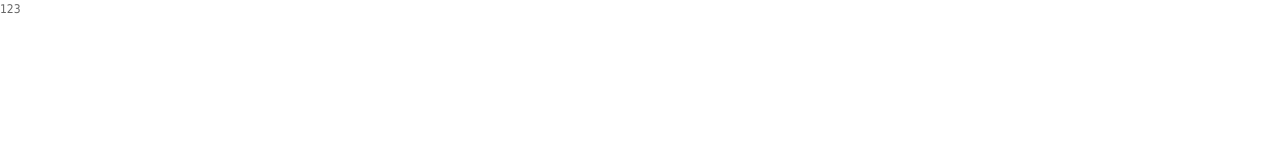
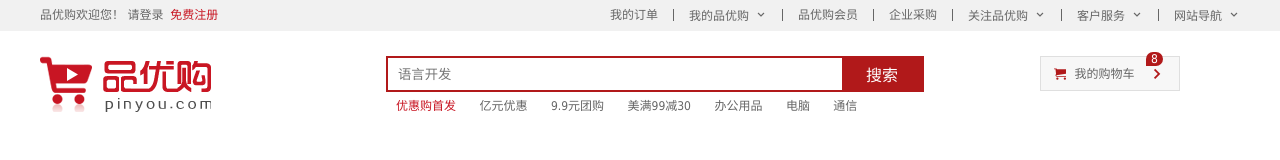
Before and after one commit to fuzikfu/my_html_demo, a plain HTML site: page 品优购/index.html in a window 1280 px wide. Drawn offline with Linux system fonts and the light colour scheme.

Commit message:
23.03.28

```diff
--- a/品优购/css/base.css
+++ b/品优购/css/base.css
@@ -2,7 +2,9 @@
 /* *的渲染效率可能会比较低,有的网页会给所有使用的标签进行初始化 */
 * {
     margin: 0;
-    padding: 0
+    padding: 0;
+    /* css3盒子模型 */
+    box-sizing: border-box;
 }
 
 /* em 和 i 斜体的文字不倾斜 */
@@ -39,7 +41,10 @@ a:hover {
 button,
 input {
     /* "\5B8B\4F53" 就是宋体的意思 这样浏览器兼容性比较好 */
-    font-family: Microsoft YaHei, Heiti SC, tahoma, arial, Hiragino Sans GB, "\5B8B\4F53", sans-serif
+    font-family: Microsoft YaHei, Heiti SC, tahoma, arial, Hiragino Sans GB, "\5B8B\4F53", sans-serif;
+    /* 默认有灰色边框，手动去掉 */
+    border: 0;
+    outline:none;
 }
 
 body {
--- a/品优购/css/common.css
+++ b/品优购/css/common.css
@@ -1,4 +1,144 @@
+/* 声明字体图标 */
+@font-face {
+    font-family: 'icomoon';
+    src: url('../fonts/icomoon.eot?tomleg');
+    src: url('../fonts/icomoon.eot?tomleg#iefix') format('embedded-opentype'),
+        url('../fonts/icomoon.ttf?tomleg') format('truetype'),
+        url('../fonts/icomoon.woff?tomleg') format('woff'),
+        url('../fonts/icomoon.svg?tomleg#icomoon') format('svg');
+    font-weight: normal;
+    font-style: normal;
+    font-display: block;
+}
+
+/* 版心 */
 .w {
     width: 1200px;
     margin: 0 auto;
 }
+
+.f1 {
+    float: left;
+}
+.f2 {
+    float: right;
+}
+.style_red {
+    color: #c81623;
+}
+
+/* 快捷导航模块 */
+.shortcut {
+    height: 31px;
+    line-height: 31px;
+    background-color: #f1f1f1;
+}
+.shortcut ul li {
+    float: left;
+}
+/* 选择所有偶数小li */
+.shortcut .f2 ul li:nth-child(2n) {
+    width: 1px;
+    height: 12px;
+    background-color: #666;
+    margin: 9px 15px 0;
+}
+
+.arrow-icon::after {
+    content: "\e91e";
+    font-family: 'icomoon';
+    margin-left: 6px;
+}
+
+/* header头部制作 */
+.header {
+    position: relative;
+    height: 105px;
+}
+.logo {
+    position: absolute;
+    top: 25px;
+    width: 171px;
+    height: 61px;
+}
+.logo a {
+    display: block;
+    width: 171px;
+    height: 61px;
+    background: url(../images/logo.png) no-repeat;
+    /* 京东的做法 */
+    /* font-size: 0; */
+    /* 淘宝的做法:让文字隐藏 */
+    text-indent: -9999px;
+    overflow: hidden;
+
+}
+.search {
+    position: absolute;
+    left: 346px;
+    top: 25px;
+    width: 538px;
+    height: 36px;
+    border: 2px solid #b1191a;
+}
+.search input {
+    width: 454px;
+    height: 32px;
+    padding-left: 10px;
+}
+.search button {
+    position: absolute;
+    width: 80px;
+    height: 32px;
+    background-color: #b1191a;
+    font-size: 16px;
+    color: white;
+}
+.hotwords {
+    position: absolute;
+    top: 66px;
+    left: 346px;
+}
+.hotwords a {
+    margin: 0 10px;
+}
+
+/* 购物车模块 */
+.shopcar {
+    position: absolute;
+    right: 60px;
+    top: 25px;
+    width: 140px;
+    height: 35px;
+    line-height: 35px;
+    text-align: center;
+    border: 1px solid #dfdfdf;
+    background-color: #f7f7f7;
+}
+
+.shopcar::before {
+    font-family: 'icomoon';
+    content: "\e93a";
+    margin-right: 5px;
+    color: #b1191a;
+    vertical-align: middle;
+}
+.shopcar::after {
+    font-family: 'icomoon';
+    content: "\e920";
+    margin-left: 10px;
+    color: #b1191a;
+    font-size: 18px;
+    vertical-align: middle;
+}
+.count {
+    position: absolute;
+    top: -5px;
+    left: 105px;
+    height: 14px;
+    line-height: 14px;
+    color: #fff;
+    background-color: #b1191a;
+    padding: 0 5px;
+    border-radius: 7px 7px 7px 0;
+}
--- a/品优购/index.html
+++ b/品优购/index.html
@@ -6,16 +6,88 @@
     <meta http-equiv="X-UA-Compatible" content="IE=edge">
     <meta name="viewport" content="width=device-width, initial-scale=1.0">
     <title>品优购商城-综合网购首选-正品低价, 品质保障, 配送及时, 轻松购物!</title>
-    <meta name="description" <link rel="shortcut icon" href="favicon.ico" />
+    <!-- 网站说明 -->
+    <meta name="description"
+        content="品优购商城-专业的综合网上购物商城,销售家电、数码通讯、电脑、家居百货、服装服饰、母婴、图书、食品等数万个品牌优质商品.便捷、诚信的服务，为您提供愉悦的网上购物体验!" />
+    <!-- 关键字 -->
+    <meta name="keywords" content="网上购物,网上商城,手机,笔记本,电脑,MP3,CD,VCD,DV,相机,数码,配件,手表,存储卡,京东" />
+
+    <meta name="shortcut icon" <link rel="shortcut icon" href="favicon.ico" />
     <!-- 引入初始化项目文件 -->
     <link rel="stylesheet" href="css/base.css">
     <!-- 引入公共的样式文件 -->
-    <link rel="stylesheet" href="css/base.css">
+    <link rel="stylesheet" href="css/common.css">
 </head>
 
 <body>
+    <!-- 快捷导航模块 start-->
+    <section class="shortcut">
+        <div class="w">
+            <div class="f1">
+                <ul>
+                    <li>品优购欢迎您！&nbsp;</li>
+                    <li>
+                        <a href="#">请登录&nbsp;</a>
+                        <a href="#" class="style_red">免费注册</a>
+                    </li>
+                </ul>
+            </div>
+            <div class="f2">
+                <ul>
+                    <li>我的订单</li>
+                    <li></li>
+                    <li class="arrow-icon">我的品优购</li>
+                    <li></li>
+                    <li>品优购会员</li>
+                    <li></li>
+                    <li>企业采购</li>
+                    <li></li>
+                    <li class="arrow-icon">关注品优购</li>
+                    <li></li>
+                    <li class="arrow-icon">客户服务</li>
+                    <li></li>
+                    <li class="arrow-icon">网站导航</li>
+                </ul>
+            </div>
+        </div>
+    </section>
+    <!-- 快捷导航模块 end -->
 
+    <!-- header头部模块制作 start -->
+    <header class="header w">
+        <!-- logo模块 -->
+        <div class="logo">
+            <h1>
+                <a href="index.html" title="品优购商城">品优购商城</a>
+            </h1>
+        </div>
+        <!-- search搜索模块  -->
+        <div class="search">
+            <input type="search" name="" id="" placeholder="语言开发">
+            <button>搜索</button>
+        </div>
+        <!-- hotwords模块制作 -->
+        <div class="hotwords">
+            <a href="" class="style_red">优惠购首发</a>
+            <a href="">亿元优惠</a>
+            <a href="">9.9元团购</a>
+            <a href="">美满99减30</a>
+            <a href="">办公用品</a>
+            <a href="">电脑</a>
+            <a href="">通信</a>
+        </div>
+        <!-- 购物车模块 -->
+        <div class="shopcar">
+            我的购物车
+            <i class="count">8</i>
+
+        </div>
+    </header>
+    <!-- 头部模块制作 end -->
+
+    <!-- 导航模块制作 start -->
+    <div class="nav"></div>
+    <!-- 导航模块制作 end -->
 </body>
-123
 
 </html>
```
Also changed, not shown: 品优购/fonts/icomoon.ttf (added), 品优购/fonts/icomoon.woff (added), 品优购/images/logo.png (added), 2 other files.
